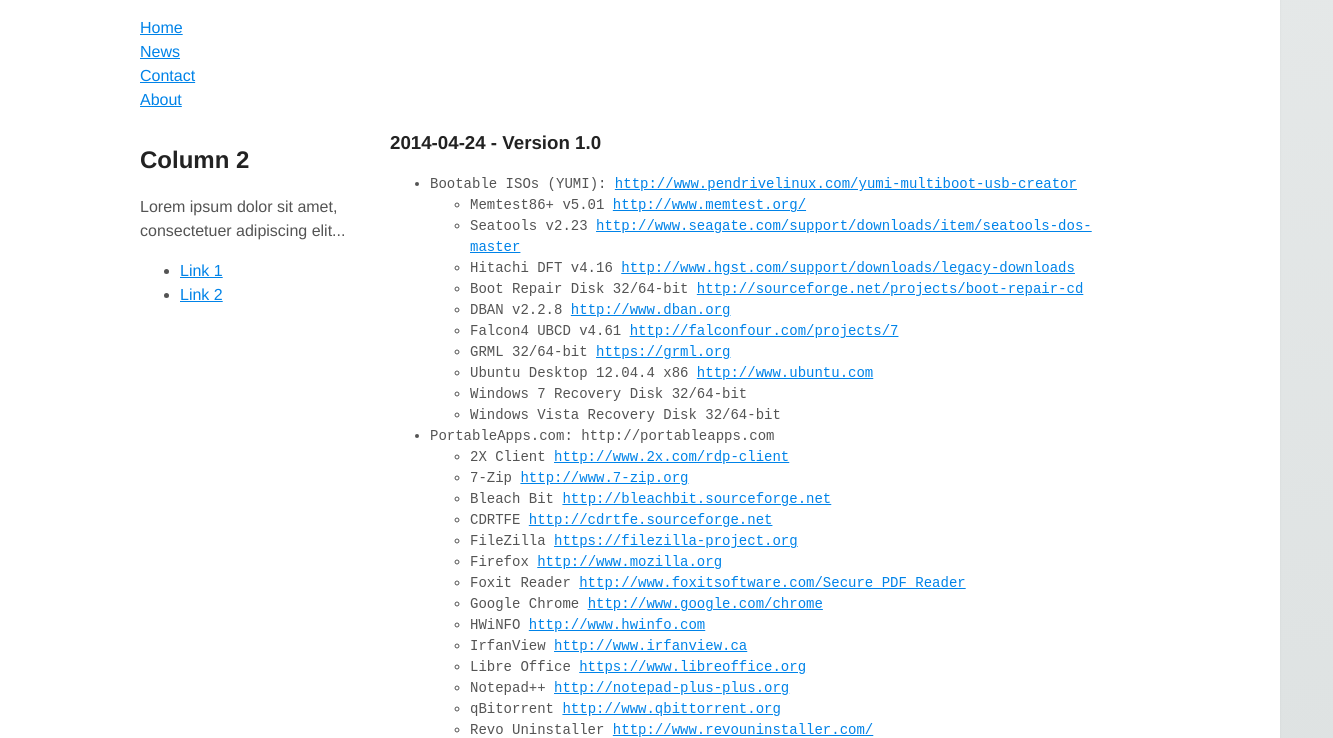
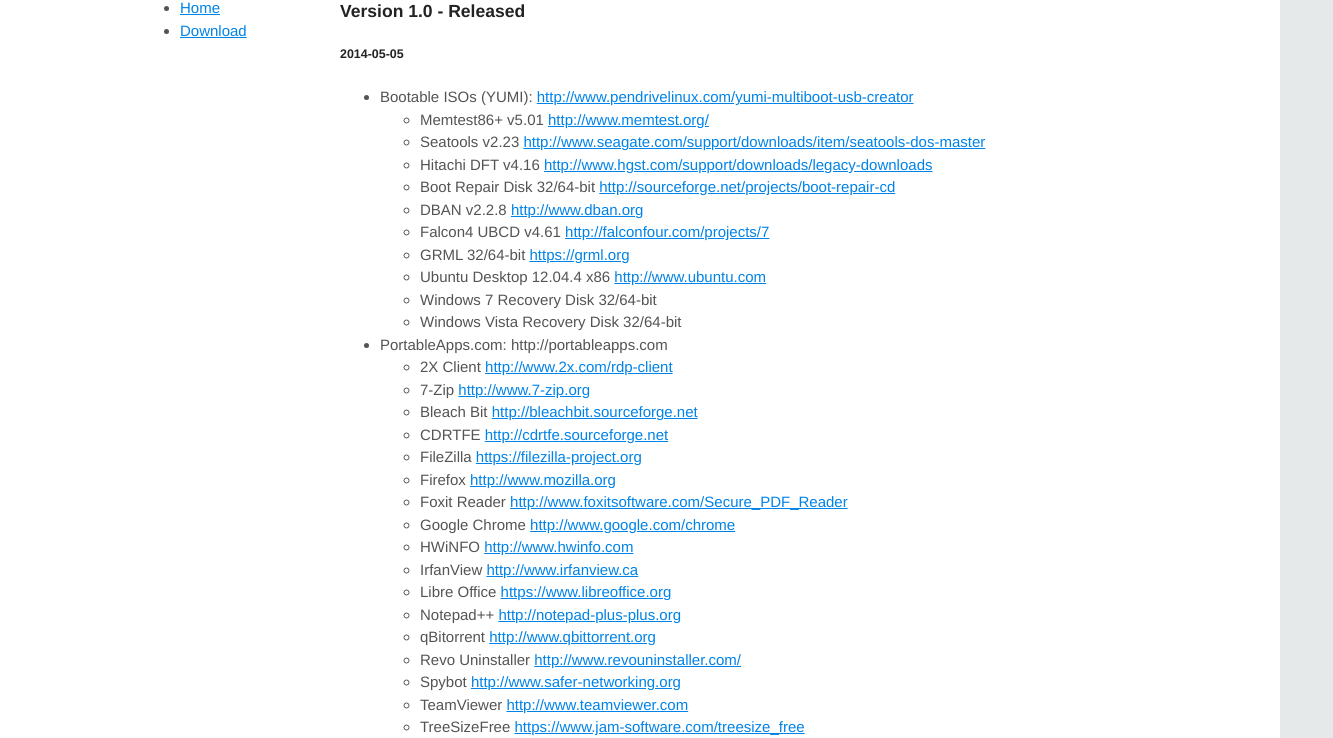
Before and after one commit to wbouzane/boomstick, a plain HTML site: page index.html in a window 1280 px wide. Shown: the part 161-899 px from the top of the page, 1333 px wide, since content can reach past the window. Drawn offline with Linux system fonts and the light colour scheme.

Commit message:
Webpage update

```diff
--- a/index.html
+++ b/index.html
@@ -11,20 +11,16 @@
     <body>
         <div id="wrap">
             <div id="header">
-                <h1>Boomstick</h1>
+                <h1>BoomStick</h1>
                 <h2>The Ultimate Technician's Toolkit</h2>
             </div>
 
             <div id="nav">
-                <ul>
-                    <li><a href="#home">Home</a></li>
-                    <li><a href="#news">News</a></li>
-                    <li><a href="#contact">Contact</a></li>
-                    <li><a href="#about">About</a></li>
-                </ul>
+                <hr />
             </div>
             <div id="main">
-                <h3>2014-04-24 - Version 1.0</h3>
+                <h3>Version 1.0 - Released</h3>
+                <h5>2014-05-05</h5>
                 <ul class="mono">
                     <li>Bootable ISOs (YUMI): <a href=http://www.pendrivelinux.com/yumi-multiboot-usb-creator>http://www.pendrivelinux.com/yumi-multiboot-usb-creator</a></li>
 
@@ -76,7 +72,7 @@
                             <li>Kaspersky <a href=http://support.kaspersky.com/common/service>http://support.kaspersky.com/common/service</a></li>
                             <li>McAfee <a href="https://service.mcafee.com/FAQDocument.aspx?id=TS101331">https://service.mcafee.com/FAQDocument.aspx?id=TS101331</a></li>
                             <li>MSE <a href=http://support.microsoft.com/kb/2435760>http://support.microsoft.com/kb/2435760</a></li>
-                            <li>Norton <a href=https://support.norton.com/sp/en/us/home/current/solutions/kb20080710133834EN_EndUserProfile_en_us>https://support.norton.com/sp/en/us/home/current/solutions/kb20080710133834EN_EndUserProfile_en_us</a></li>
+                            <li>Norton <a href=https://support.norton.com/sp/en/us/home/current/solutions/kb20080710133834EN_EndUserProfile_en_us>https://support.norton.com/sp/en/us/home/current/solutions/k...</a></li>
                         </ul>
                         <li>Black Viper Default Startup Registry files <a href=http://www.blackviper.com>http://www.blackviper.com</a></li>
                         <li>Bulk Rename Utility <a href=http://www.bulkrenameutility.co.uk>http://www.bulkrenameutility.co.uk</a></li>
@@ -98,11 +94,9 @@
             </div>
 
             <div id="sidebar">
-            <h2>Column 2</h2>
-                <p>Lorem ipsum dolor sit amet, consectetuer adipiscing elit...</p>
                 <ul>
-                    <li><a href="#">Link 1</a></li>
-                    <li><a href="#">Link 2</a></li>
+                    <li><a href="#">Home</a></li>
+                    <li><a href="#">Download</a></li>
                 </ul>
             </div>
 
--- a/stylesheets/main.css
+++ b/stylesheets/main.css
@@ -12,23 +12,18 @@ body {
     margin: 0 auto;
     padding: 2em 2em 4em;
     font-family: "Helvetica Neue", Helvetica, Arial, sans-serif;
-    font-size: 16px;
+    font-size: 15px;
     line-height: 1.5em;
     color: #545454;
     background-color: #ffffff;
-    -webkit-box-shadow: 0 0 2px rgba(0, 0, 0, 0.06);
-    -moz-box-shadow: 0 0 2px rgba(0, 0, 0, 0.06);
-    box-shadow: 0 0 2px rgba(0, 0, 0, 0.06);
+#    -webkit-box-shadow: 0 0 2px rgba(0, 0, 0, 0.06);
+#    -moz-box-shadow: 0 0 2px rgba(0, 0, 0, 0.06);
+#    box-shadow: 0 0 2px rgba(0, 0, 0, 0.06);
 }
 
 h1, h2, h3, h4, h5, h6 {
     color: #222;
     font-weight: 600;
-    line-height: 1.3em;
-}
-
-h2 {
-    margin-top: 1.3em;
 }
 
 a {
@@ -68,11 +63,6 @@ img {
 #    background:#c99;
 }
 
-#nav a {
-    display:block;
-    width:60px;
-}
-
 #nav ul {
     margin:0;
     padding:0;
@@ -87,25 +77,19 @@ img {
 
 #main {
     float:right;
-    width:750px;
+    width:800px;
 #    background:#9c9;
 }
 
 #sidebar {
     float:left;
-    width:250px;
+    width:200px;
 #    background:#c9c;
 }
 
 #footer {
     clear:both;
 #    background:#cc9;
-}
-
-.mono {
-    font-family: "Courier New", Courier, monospace;
-    font-size: 14px;
-    line-height: 1.5em;
 }
 
 @keyframes colorize {
```
